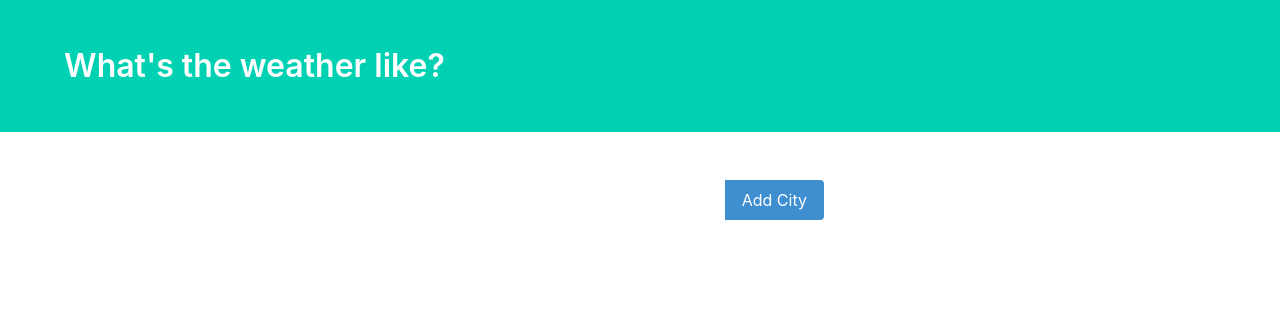
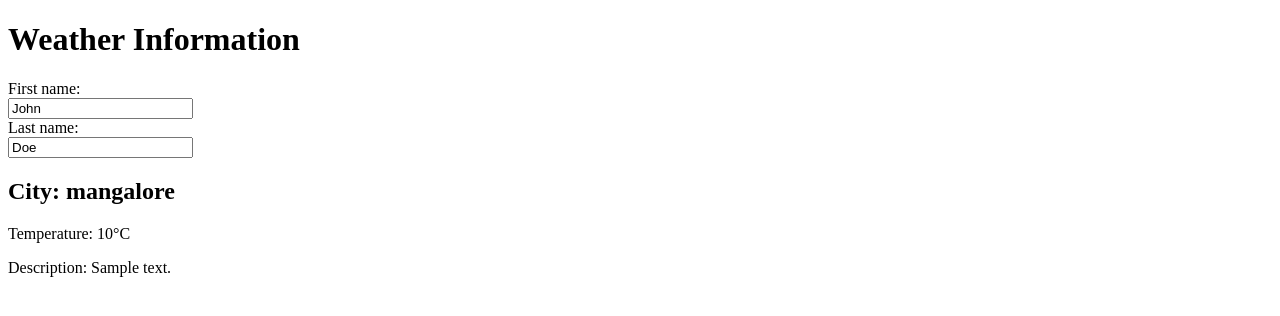
Before and after one commit to kartik5106/Weather_App, a Django app: page / in a window 1280 px wide. Shown: the top 316 px of the page. Run offline with Django 4.2, Linux system fonts and the light colour scheme; a database or web service that is not in the repository returns one stand-in record (values such as "Sample title"); data that the repository does not hold is empty; some libraries are stand-ins or nearby versions.

Commit message:
added sample.html and trying out django forms

```diff
--- /dev/null
+++ b/weather/templates/sample.html
@@ -0,0 +1,23 @@
+<!DOCTYPE html>
+<html lang="en">
+<head>
+    <meta charset="UTF-8">
+    <meta name="viewport" content="width=device-width, initial-scale=1.0">
+    <title>Weather Information</title>
+</head>
+<body>
+    <h1>Weather Information</h1>
+    <form>
+        <label for="fname">First name:</label><br>
+        <input type="text" id="fname" name="fname" value="John"><br>
+        <label for="lname">Last name:</label><br>
+        <input type="text" id="lname" name="lname" value="Doe">
+    </form>
+
+    <div id="weatherInfo">
+        <h2>City: <span id="cityName">{{city_weather.city}}</span></h2>
+        <p>Temperature: <span id="temperature">{{city_weather.temperature}}</span>&deg;C</p>
+        <p>Description: <span id="description">{{city_weather.description}}</span></p>
+    </div>
+</body>
+</html>
--- a/weather/templates/weather.html
+++ b/weather/templates/weather.html
@@ -42,7 +42,7 @@
         <div class="container">
             <div class="columns">
                 <div class="column is-offset-4 is-4">
-                    {% for weather in weather_data %}
+                    {% for weather in city_weather %}
                     <div class="box">
                         <article class="media">
                             <div class="media-left">
@@ -50,6 +50,7 @@
                                     <img src="https://openweathermap.org/themes/openweathermap/assets/img/landing/icon-1.png" alt="Image">
                                 </figure>
                             </div>
+                            <p>{{weather.city }}</p>
                             <div class="media-content">
                                 <div class="content">
                                     <p>
--- a/weather/views.py
+++ b/weather/views.py
@@ -1,5 +1,17 @@
+import requests
 from django.shortcuts import render
 
 # Create your views here.
 def index(request):
-    return render(request,'weather.html')
+    city = "mangalore"
+    myApi= '05c506850f2a4c7f868101120231309'
+    url =f'http://api.weatherapi.com/v1/current.json?key={myApi}&q={city}&aqi=no'
+    r = requests.get(url).json()
+
+    city_weather = {
+        'city': city,
+        'temperature': r['current']['temp_c'],
+        'description':r['current']['condition']['text']
+    }
+    context = {'city_weather' : city_weather}
+    return render(request,'sample.html',context)
```
